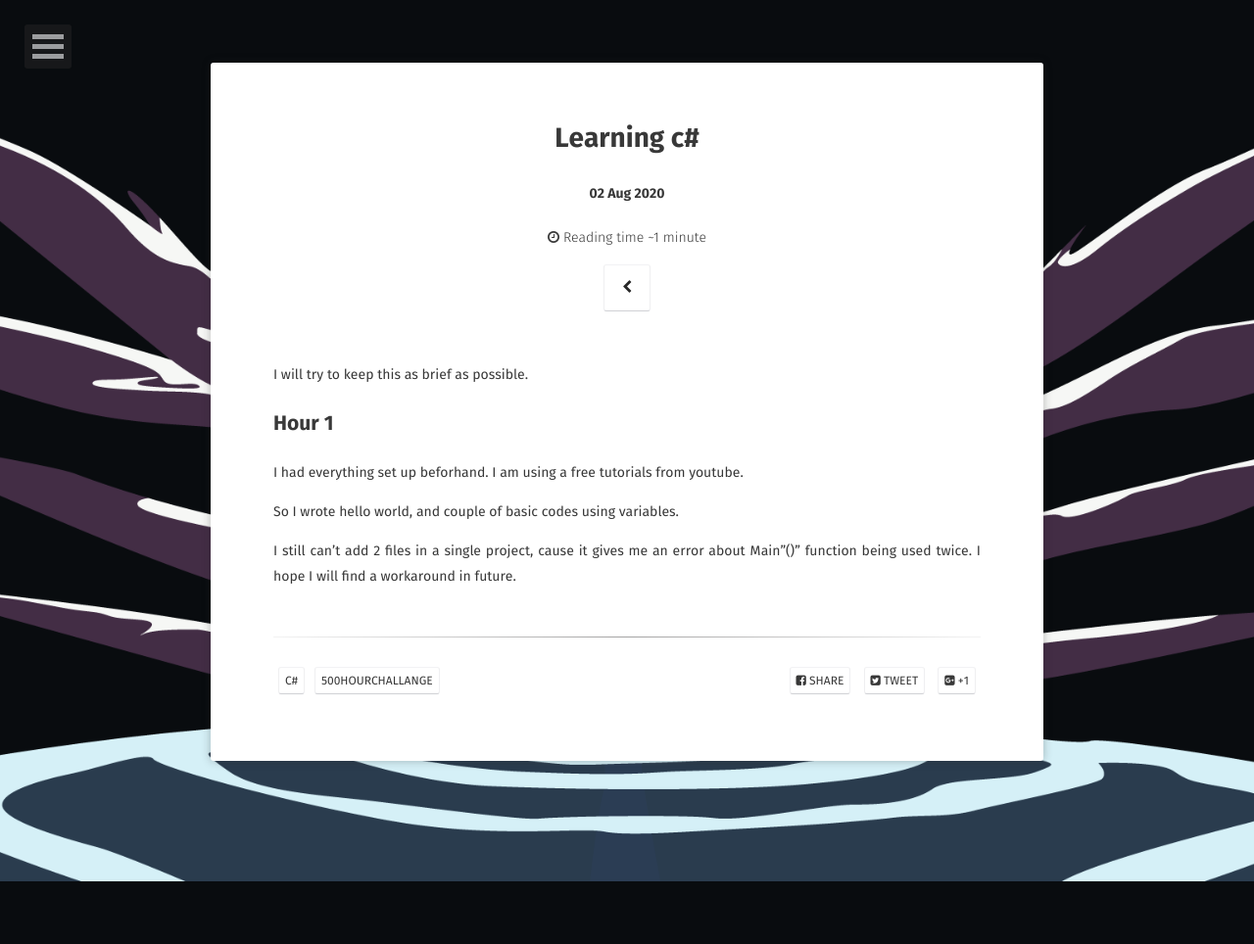
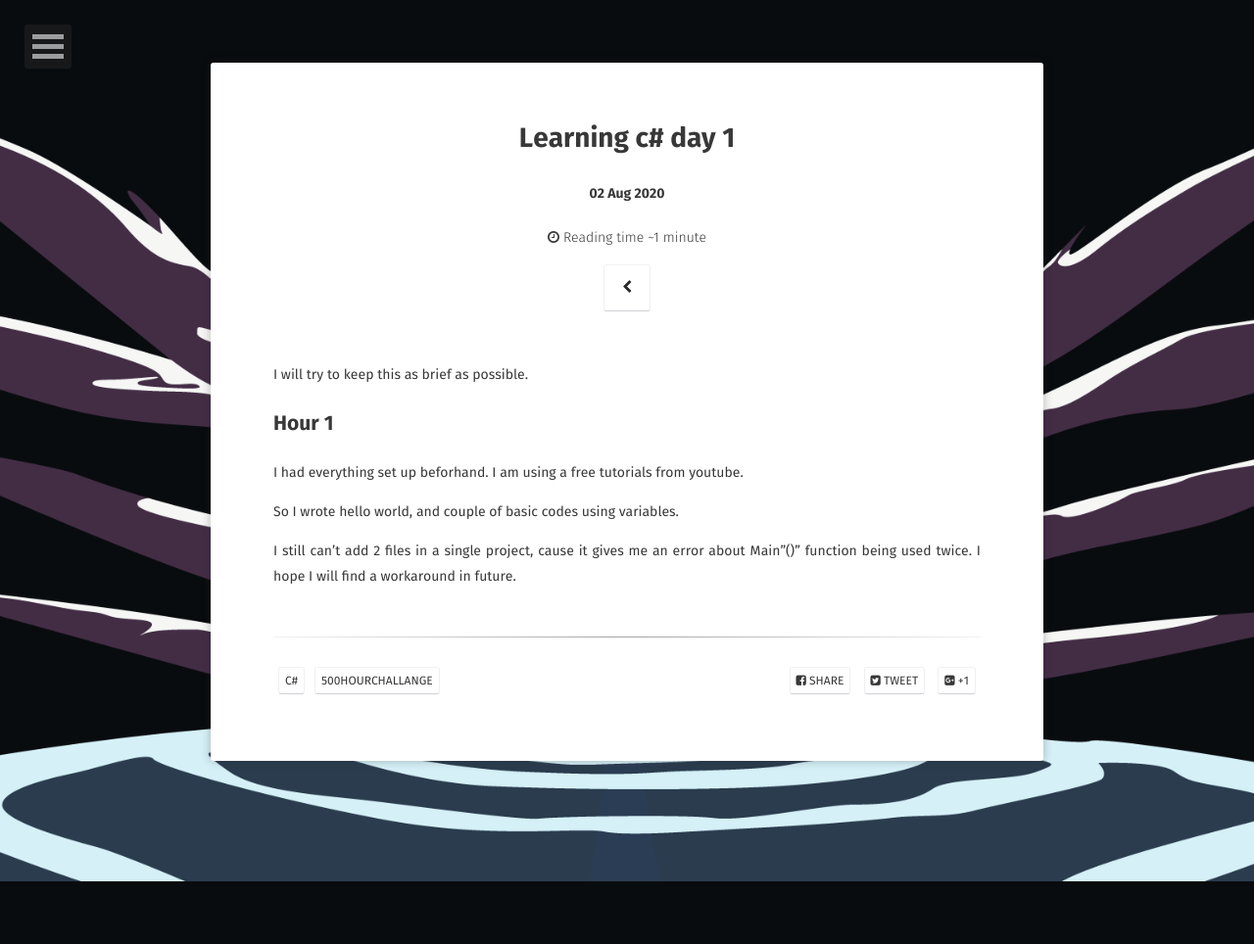
Before and after one commit to mnquaser/path, a Jekyll site: the page built from _posts/2020-08-02-csharp-challange-day1.md, in a window 1280 px wide. Shown: the whole page at 98% size. Built offline with Jekyll 4.4.1, drawn with Linux system fonts in a browser that asks for light colours; some web fonts are replaced.

Commit message:
fixed posts with same title

```diff
--- a/_posts/2020-08-02-csharp-challange-day1.md
+++ b/_posts/2020-08-02-csharp-challange-day1.md
@@ -1,8 +1,8 @@
 ---
 layout: post
-title:  "Learning c#"
+title:  "Learning c# day 1"
 date:   2020-08-02
-excerpt: "500 hours challenge"
+excerpt: " "
 tag:
 - c#
 - 500HourChallange
```
